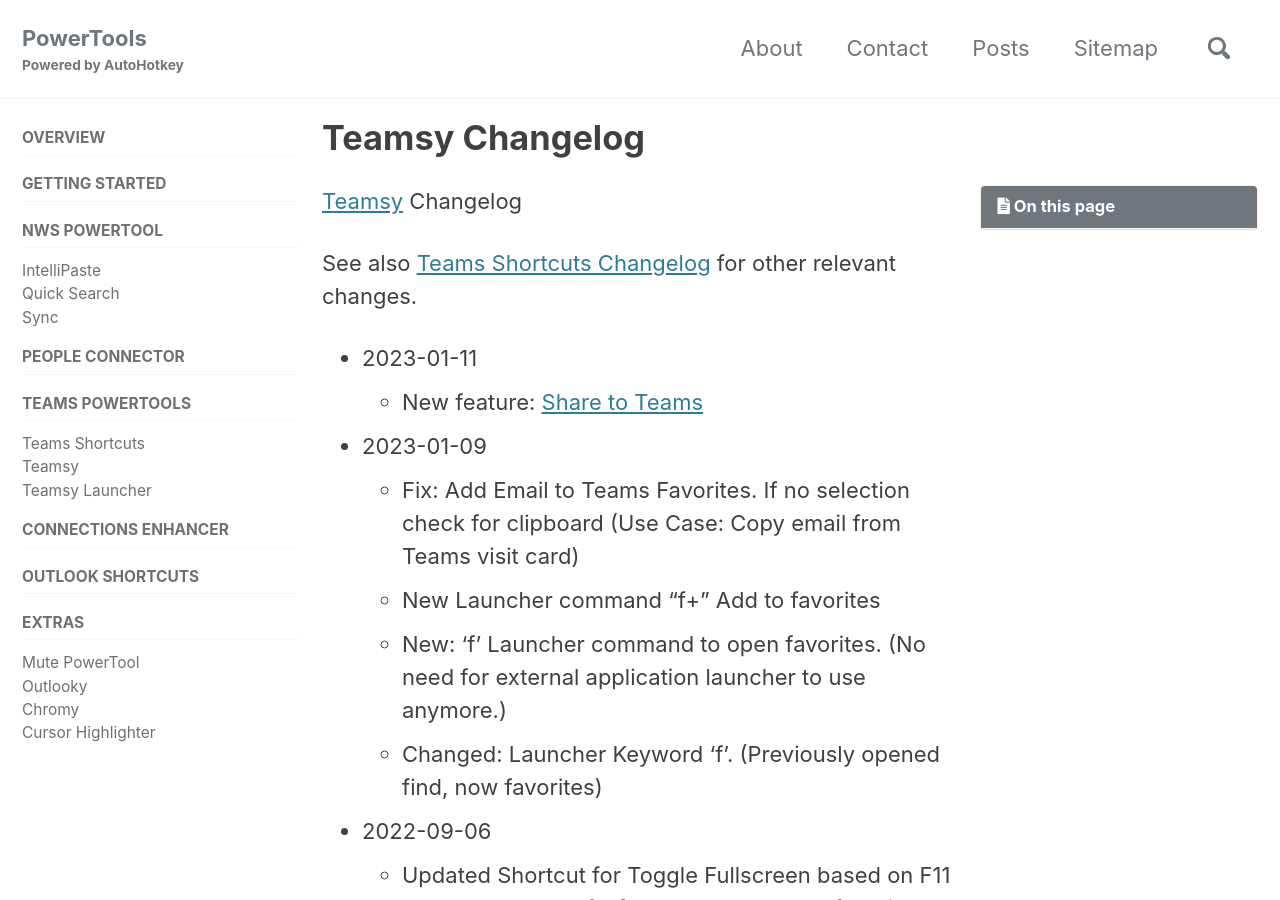
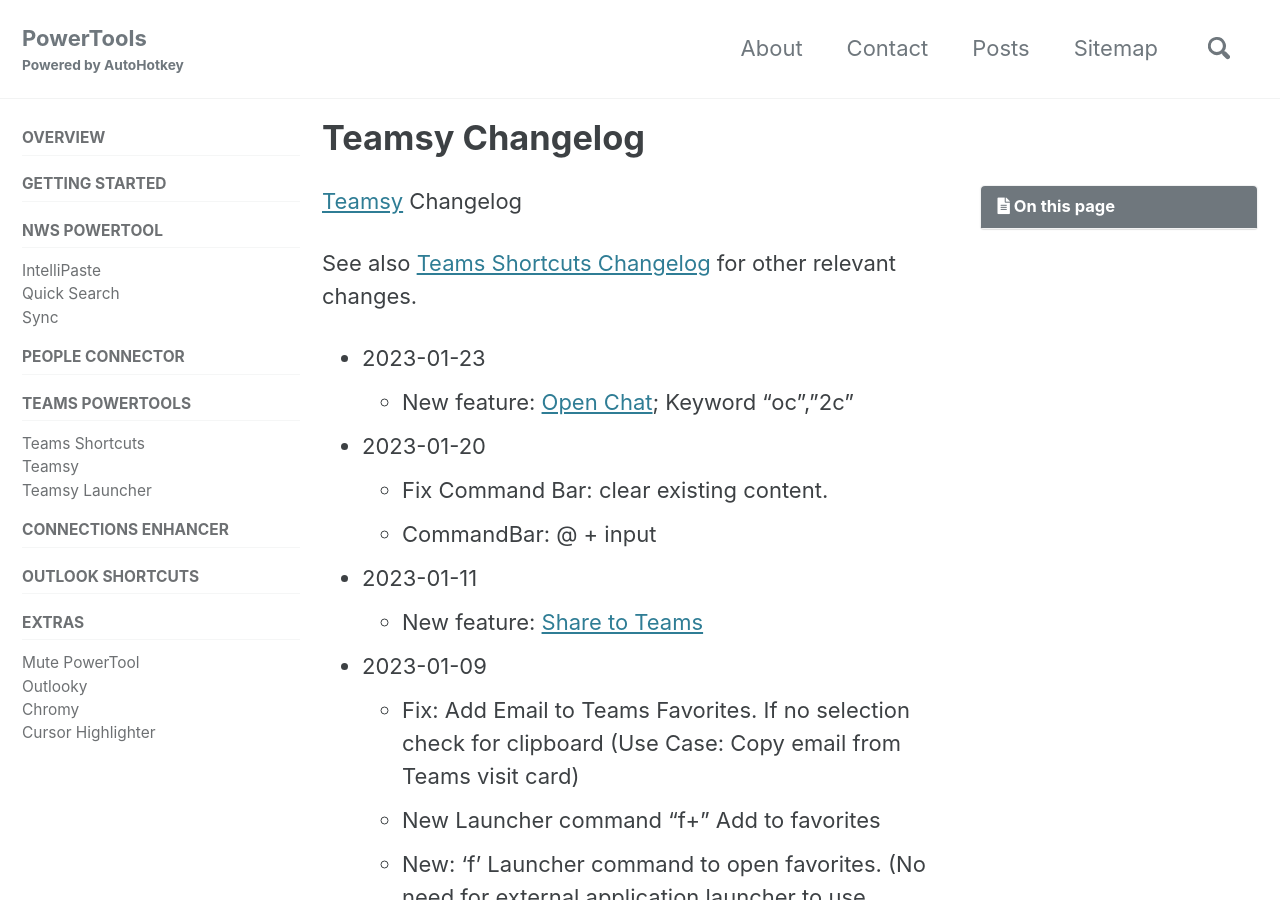
Before and after one commit to tdalon/ahk, a Jekyll site: the page built from docs/_pages/Teamsy-Changelog.md, in a window 1280 px wide and 900 px high. Built offline with Jekyll 4.4.1, drawn with Linux system fonts in a browser that asks for light colours; cached includes are drawn as plain includes; comment, search, counter and statistics services are not loaded.

Commit message:
Teams Open Chat in Teamsy

```diff
--- a/docs/_pages/Teamsy-Changelog.md
+++ b/docs/_pages/Teamsy-Changelog.md
@@ -8,6 +8,11 @@ excerpt: "Release notes for Teamsy and Teamsy Launcher PowerTools."
 
 See also [Teams Shortcuts Changelog](Teams-Shortcuts-Changelog) for other relevant changes.
 
+* 2023-01-23
+  - New feature: [Open Chat](https://tdalon.blogspot.com/2023/01/teams-open-chat.html); Keyword "oc","2c"
+* 2023-01-20
+  - Fix Command Bar: clear existing content.
+  - CommandBar: @ + input
 * 2023-01-11
   - New feature: [Share to Teams](https://tdalon.blogspot.com/2023/01/share-to-teams.html)
 * 2023-01-09
```
Also changed, not shown: docs/_pages/Teams-Shortcuts-Changelog.md (+2 -0 lines), 4 other files.
